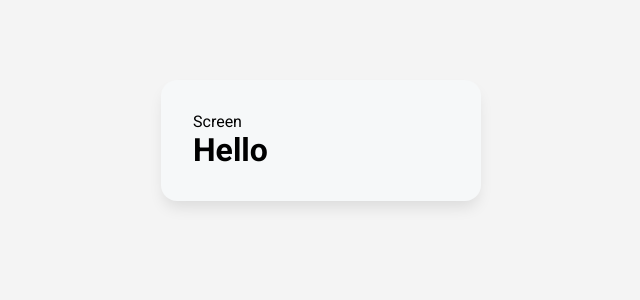
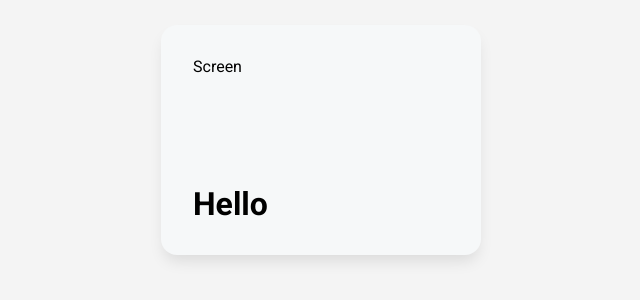
Before and after one commit to Mzhgn/React-Calculator, a React (Create React App) app: page / in a window 1280 px wide. Shown: the part 292-592 px from the top of the page, without its empty margins (319-959 px from the left). Built offline with nearby package versions, Linux system fonts and the light colour scheme.

Commit message:
css styles to screen

```diff
--- a/src/index.css
+++ b/src/index.css
@@ -17,6 +17,11 @@ body {
   justify-content: center;
   font-family: "Roboto", sans-serif;
 }
+
+.screen {
+  height: 4rem;
+  margin-bottom: 4rem;
+}
 .wrapper {
   background: #f6f8f9;
   width: 20rem;
```
